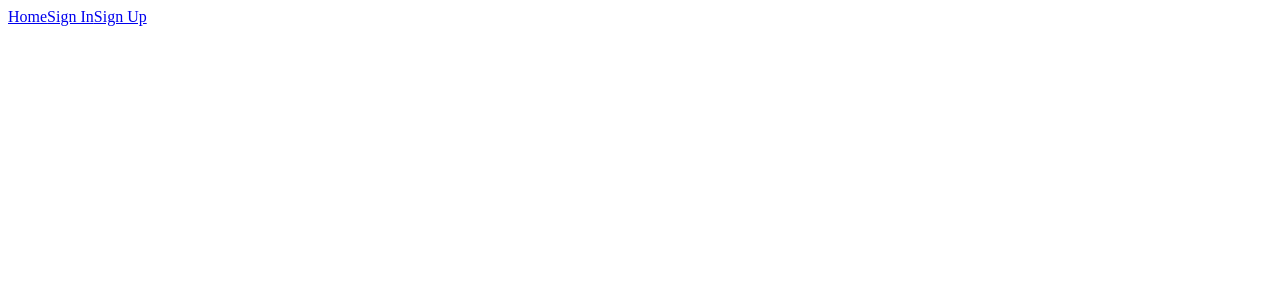
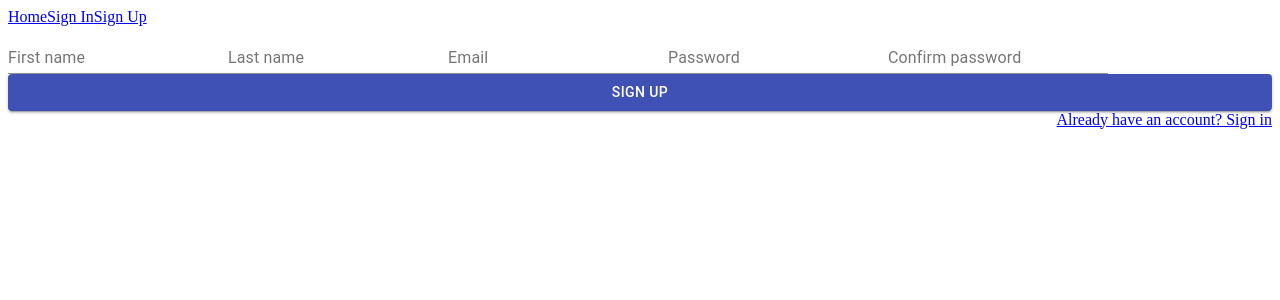
Before and after one commit to vnqx/olx-clone-nestjs-redux, a React app in the folder packages/app/: page /sign-up in a window 1280 px wide. Shown: the top 300 px of the page. Built offline with nearby package versions, Linux system fonts and the light colour scheme; no server answers.

Commit message:
Add sign up form

```diff
--- a/packages/app/package.json
+++ b/packages/app/package.json
@@ -10,12 +10,15 @@
     "@babel/core": "^7.10.4",
     "@babel/preset-env": "^7.10.4",
     "@babel/preset-react": "^7.10.4",
+    "@material-ui/core": "^4.11.0",
     "@types/react": "^16.9.41",
     "@types/react-dom": "^16.9.8",
+    "@types/yup": "^0.29.3",
     "@webpack-cli/init": "^0.3.0",
     "awesome-typescript-loader": "^5.2.1",
     "babel-loader": "^8.1.0",
     "css-loader": "^3.6.0",
+    "formik": "^2.1.4",
     "html-webpack-plugin": "^4.3.0",
     "mini-css-extract-plugin": "^0.9.0",
     "react": "^16.13.1",
@@ -24,7 +27,8 @@
     "typescript": "^3.9.5",
     "webpack": "^4.43.0",
     "webpack-cli": "^3.3.12",
-    "webpack-dev-server": "^3.11.0"
+    "webpack-dev-server": "^3.11.0",
+    "yup": "^0.29.1"
   },
   "dependencies": {
     "axios": "^0.19.2",
--- a/packages/app/src/App.tsx
+++ b/packages/app/src/App.tsx
@@ -20,8 +20,8 @@ export default function App(): React.ReactElement {
       <Header />
       <Routes>
         <Route path="/" element={<div>qweqwe</div>} />
-        <Route path="sign-up" element={<SignIn />} />
-        <Route path="sign-in" element={<SignUp />} />
+        <Route path="sign-in" element={<SignIn />} />
+        <Route path="sign-up" element={<SignUp />} />
       </Routes>
     </>
   );
--- a/packages/app/src/SignUp.tsx
+++ b/packages/app/src/SignUp.tsx
@@ -1,5 +1,10 @@
 import React from "react";
+import SignUpForm from "./SignUpForm";
 
 export default function SignUp() {
-  return <div></div>;
+  return (
+    <div>
+      <SignUpForm />
+    </div>
+  );
 }
--- /dev/null
+++ b/packages/app/src/SignUpForm.tsx
@@ -0,0 +1,74 @@
+import React from "react";
+import { Formik, Field, Form } from "formik";
+import { Button, makeStyles, Grid, TextField } from "@material-ui/core";
+import { Link } from "react-router-dom";
+import useSignUpForm from "./hooks/useSignUpForm";
+
+const useStyles = makeStyles(() => ({
+  root: {},
+  form: {},
+  submit: {},
+}));
+
+export default function SignUpForm(): React.ReactElement {
+  const classes = useStyles();
+  const { initialValues, handleSubmit, validationSchema } = useSignUpForm();
+
+  return (
+    <Formik
+      initialValues={initialValues}
+      onSubmit={handleSubmit}
+      validationSchema={validationSchema}
+    >
+      {({ isSubmitting }) => (
+        <Form noValidate className={classes.form}>
+          <Field
+            name="firstName"
+            type="text"
+            label="First name"
+            component={TextField}
+          />
+          <Field
+            name="lastName"
+            type="text"
+            label="Last name"
+            component={TextField}
+          />
+          <Field
+            name="email"
+            type="email"
+            label="Email"
+            component={TextField}
+          />
+          <Field
+            name="password"
+            type="password"
+            label="Password"
+            component={TextField}
+          />
+          <Field
+            name="passwordConfirm"
+            type="password"
+            label="Confirm password"
+            component={TextField}
+          />
+          <Button
+            type="submit"
+            fullWidth
+            variant="contained"
+            color="primary"
+            className={classes.submit}
+            disabled={isSubmitting}
+          >
+            Sign Up
+          </Button>
+          <Grid container justify="flex-end">
+            <Grid item>
+              <Link to="/sign-in">Already have an account? Sign in</Link>
+            </Grid>
+          </Grid>
+        </Form>
+      )}
+    </Formik>
+  );
+}
--- /dev/null
+++ b/packages/app/src/hooks/useSignUpForm.ts
@@ -0,0 +1,45 @@
+import * as Yup from "yup";
+
+interface SignUpFormFields {
+  firstName: string;
+  lastName: string;
+  email: string;
+  password: string;
+  passwordConfirm: string;
+}
+
+export default function useSignUpForm() {
+  const initialValues: SignUpFormFields = {
+    firstName: "",
+    lastName: "",
+    email: "",
+    password: "",
+    passwordConfirm: "",
+  };
+
+  const lowercaseRegex = /(?=.*[a-z])/;
+  const uppercaseRegex = /(?=.*[A-Z])/;
+  const numericRegex = /(?=.*[0-9])/;
+
+  const validationSchema = Yup.object().shape({
+    firstName: Yup.string().min(2).max(20),
+    lastName: Yup.string().min(2).max(20),
+    // email: Yup.string().email().required(),
+    // password: Yup.string()
+    //   // .matches(lowercaseRegex, "One lowercase required")
+    //   // .matches(uppercaseRegex, "One uppercase required")
+    //   // .matches(numericRegex, "One numeric required")
+    // .min(2)
+    //   .max(50)
+    // .required(),
+    // passwordConfirm: Yup.string()
+    //   .oneOf([Yup.ref("password")], "Passwords don't match")
+    //   .required(),
+  });
+
+  function handleSubmit() {
+    console.log("ddd");
+  }
+
+  return { initialValues, validationSchema, handleSubmit };
+}
```
Also changed, not shown: 1 other file (tests, documents, lock files or other folders).
